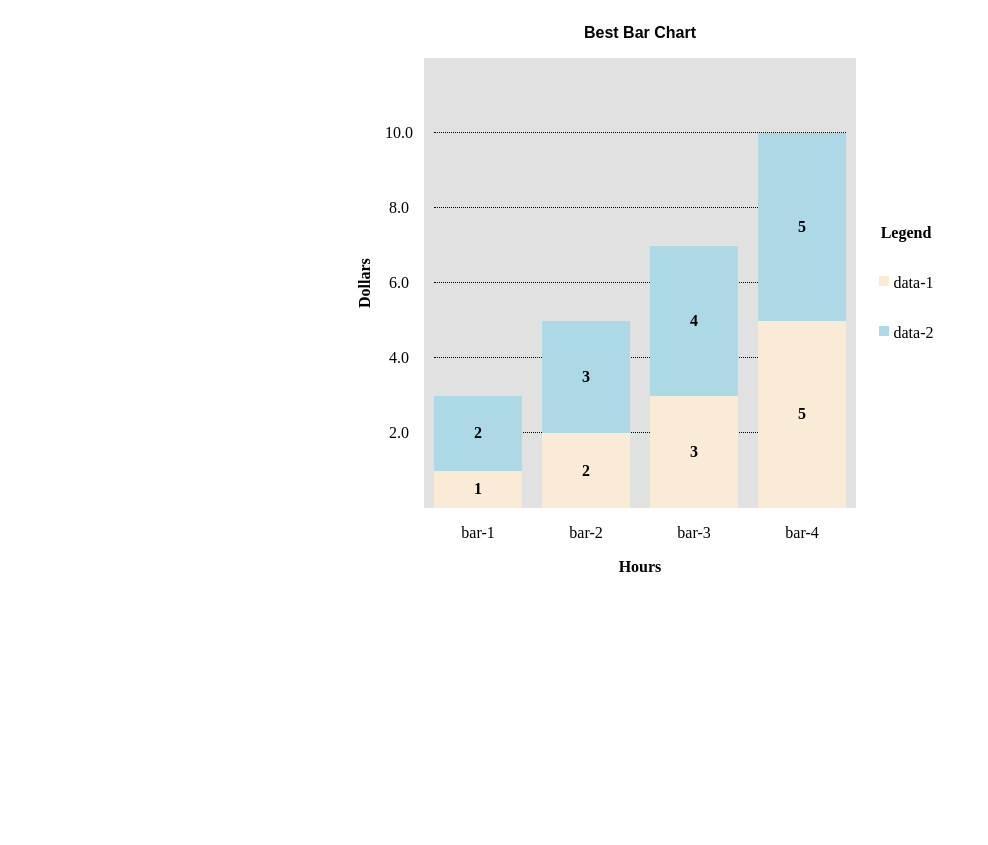
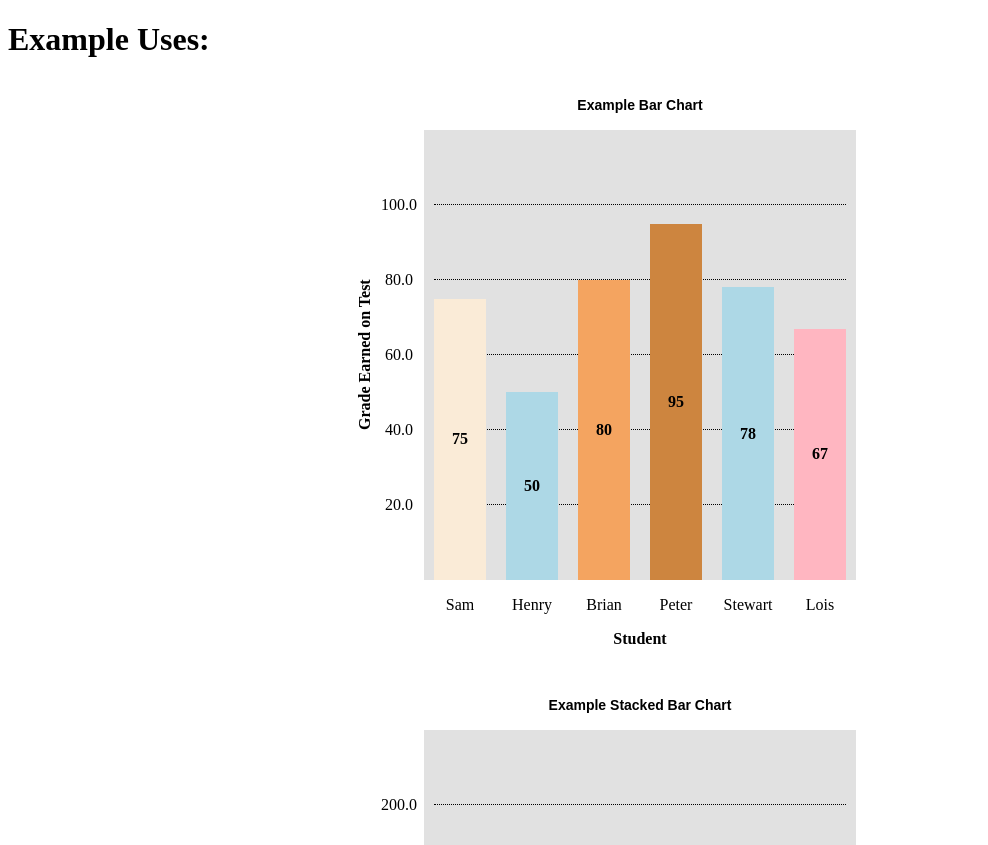
Before and after one commit to nikitasheremet/stretchBarChart, a plain HTML site: page index.html in a window 1280 px wide. Shown: the top 845 px of the page, without its empty margins (0-988 px from the left). Before the commit the page ends 800 px from the top, so only its background shows below. Drawn offline with Linux system fonts and the light colour scheme.

Commit message:
updated selector portion of jQuery to allow function to handle multiple graphs on the same page

```diff
--- a/chartJs.js
+++ b/chartJs.js
@@ -169,7 +169,7 @@ function drawBarChart(data, options, elem) {
     /* Creates CSS for title. Defines grid area for Div title. Takes font family,
     color, and font-size from options. Centers title */
 
-    $(".title").css({
+    $(elem + " .title").css({
       "grid-area": "1/3/2/4",
       "font-family": function () {
         return dOpt.titleFont;
@@ -177,7 +177,7 @@ function drawBarChart(data, options, elem) {
       "color": function () {
         return dOpt.titleColor;
       },
-      "font-siize": function () {
+      "font-size": function () {
         return dOpt.titleFontSize;
       },
       "font-weight": "bold",
@@ -191,7 +191,7 @@ function drawBarChart(data, options, elem) {
       /* If stacked bar chart Legend is created. */
 
       if (legend) {
-        $(".legend").css({
+        $(elem + " .legend").css({
           "grid-area": "2/4/3/5",
           "display": "flex",
           "flex-direction": "column",
@@ -200,7 +200,7 @@ function drawBarChart(data, options, elem) {
           "justify-content": "center"
         });
 
-        $(".legend").append(function () {
+        $(elem + " .legend").append(function () {
           let legendTitle = "<p><strong>Legend</strong></p>";
           let output = "";
           for (let i = 0; i < arrayLen; i++) {
@@ -209,11 +209,11 @@ function drawBarChart(data, options, elem) {
           return legendTitle + output;
         });
 
-        $(".legend-0").css({
+        $(elem + " .legend-0").css({
           "vertical-align": "middle"
         });
         for (let i = 0; i < arrayLen; i++) {
-          let elemSpan = ".legend-" + i;
+          let elemSpan = elem + " .legend-" + i;
           $(elemSpan).css({
             "float": "left",
             "height": "10px",
@@ -231,7 +231,7 @@ function drawBarChart(data, options, elem) {
 
     // Defines CSS for x-axis-title ////
 
-    $(".x-axis-title").css({
+    $(elem + " .x-axis-title").css({
       "grid-area": "4/3/5/4",
       "text-align": "center",
       "font-weight": "bold"
@@ -239,7 +239,7 @@ function drawBarChart(data, options, elem) {
 
     // Defines CSS for y-axis-title ///
 
-    $(".y-axis-title").css({
+    $(elem + " .y-axis-title").css({
       "grid-area": "2/1/3/2",
       "writing-mode": "vertical-lr",
       "transform": "rotate(180deg)",
@@ -252,7 +252,7 @@ function drawBarChart(data, options, elem) {
       /* Seperates x-axis into grid. Creates DIVs where the x-labels will go.
       Defines CSS for each DIV */
 
-      $(".x-axis").css({
+      $(elem + " .x-axis").css({
         "grid-area": "3/3/4/4",
         "display": "grid",
         // # of columns matches # of bars
@@ -270,7 +270,7 @@ function drawBarChart(data, options, elem) {
       });
 
       // Creates DIVs with x-axis labels as values
-      $(".x-axis").append(function() {
+      $(elem +" .x-axis").append(function() {
         let output = "";
         for (let i = 0; i < lenData; i++) {
           output += openDiv + "x-axis-label-" + i + ">" + dOpt.xAxisLabel[i] + closeDiv;
@@ -280,7 +280,7 @@ function drawBarChart(data, options, elem) {
 
       // Defines CSS for DIVs
       for (let i = 0; i < lenData; i++) {
-        let elemXAxis = ".x-axis-label-" + i;
+        let elemXAxis = elem + " .x-axis-label-" + i;
         //alert(elemXAxis);
         $(elemXAxis).css({
           "display": "flex",
@@ -295,7 +295,7 @@ function drawBarChart(data, options, elem) {
       /* Defines CSS for y-axis, creates grid. Creates DIVs to show y-axis values. Y-axis
       values are calculated and values are inserted into DIVs. Defines CSS for each DIV */
 
-      $(".y-axis").css({
+      $(elem + " .y-axis").css({
         "grid-area": "2/2/3/3",
         "display": "grid",
         "grid-template-columns": "1fr",
@@ -303,7 +303,7 @@ function drawBarChart(data, options, elem) {
       });
 
       // Creates DIVs along y-axis. Values are computed by dividing "roundTop" by 5
-      $(".y-axis").append(function () {
+      $(elem + " .y-axis").append(function () {
         let output = "";
         for (let i = 1; i <= 5; i++) {
           output += openDiv + "y-axis-" + i + ">" + ((roundTop / 5) * i).toFixed(1) + closeDiv;
@@ -313,7 +313,7 @@ function drawBarChart(data, options, elem) {
 
       // Define CSS for DIVs
       for (let i = 1; i <= 5; i++) {
-        let elemYAxis = ".y-axis-" + i;
+        let elemYAxis = elem + " .y-axis-" + i;
         $(elemYAxis).css({
           "grid-area": function () {
             let output = (-i - 1) + "/1/" + (-i - 2) + "/2";
@@ -330,7 +330,7 @@ function drawBarChart(data, options, elem) {
     bars and y-axis lines. Inside of this grid is where function create visual
     will populate */
 
-    $(".graph-area").css({
+    $(elem + " .graph-area").css({
       "grid-area": "2/3/3/4",
       "background-color": "#e1e1e1",
       "display": "grid",
@@ -362,7 +362,7 @@ function drawBarChart(data, options, elem) {
     loop to loop through data array and create a bar for each data point. Creates
     5 DIVs for the axis lines as the number of axis lines is fixed*/
 
-    $(".graph-area").append(function () {
+    $(elem + " .graph-area").append(function () {
 
       let output = "";
 
@@ -381,7 +381,7 @@ function drawBarChart(data, options, elem) {
 
     /// Defines CSS for axis lines. Defininig frid areas and border style/weight
     for (let i = 1; i <= 5; i++) {
-      let elemAxisLine = ".axis-line-" + i;
+      let elemAxisLine = elem + " .axis-line-" + i;
       $(elemAxisLine).css({
         "grid-area": function () {
           let output = i + "/1/" + (i + 1) + "/" + (lenData + 1);
@@ -413,7 +413,7 @@ function drawBarChart(data, options, elem) {
         //////need to not hard code!!!!!!!!!!!!!!!
         pxFill = fillPer * 450;
 
-        let elemBar = ".bar-" + a + i;
+        let elemBar = elem + " .bar-" + a + i;
 
         $(elemBar).css({
           "grid-area": function () {
--- a/index.html
+++ b/index.html
@@ -5,8 +5,9 @@
 
 </head>
 <body>
-
-  <div id = drawChart></div>
+  <h1>Example Uses:</h1>
+  <div id = exampleChart1></div>
+  <div id = exampleChart2></div>
 
   <!--Scripts to call jQuery library and chart JS file to run drawBarChart() function-->
   <script src="jquery.js"></script>
@@ -15,17 +16,27 @@
   <!--Script to call drawBarChart() function and build graph-->
   <script>
 
-     var data = [[1,2,3,5],[2,3,4,5]];
-    var elem = "#drawChart";
-    var options =
-    {title: "Best Bar Chart",
-    xAxisTitle: "Hours",
-    yAxisTitle: "Dollars",
-    xAxisLabel : ["bar-1", "bar-2", "bar-3","bar-4"]
+    var data1 = [75,50,80,95,78,67];
+    var elem1 = "#exampleChart1";
+    var options1 =
+    {title: "Example Bar Chart",
+    xAxisTitle: "Student",
+    yAxisTitle: "Grade Earned on Test",
+    xAxisLabel : ["Sam", "Henry", "Brian", "Peter", "Stewart", "Lois"]
     };
+    drawBarChart(data1,options1, elem1);
 
-
-    drawBarChart(data,options, elem);
+    var data2 = [[75,50,80,95,78,67],[35,56,79,67,98,77]];
+    var elem2 = "#exampleChart2";
+    var options2 =
+    {title: "Example Stacked Bar Chart",
+    xAxisTitle: "Student",
+    yAxisTitle: "Grade Earned on Test",
+    xAxisLabel : ["Sam", "Henry", "Brian", "Peter", "Stewart", "Lois"],
+    barColor: ["salmon", "lightblue"],
+    Legend: ["Math", "English"]
+    };
+    drawBarChart(data2,options2, elem2);
 
   </script>
 
```
